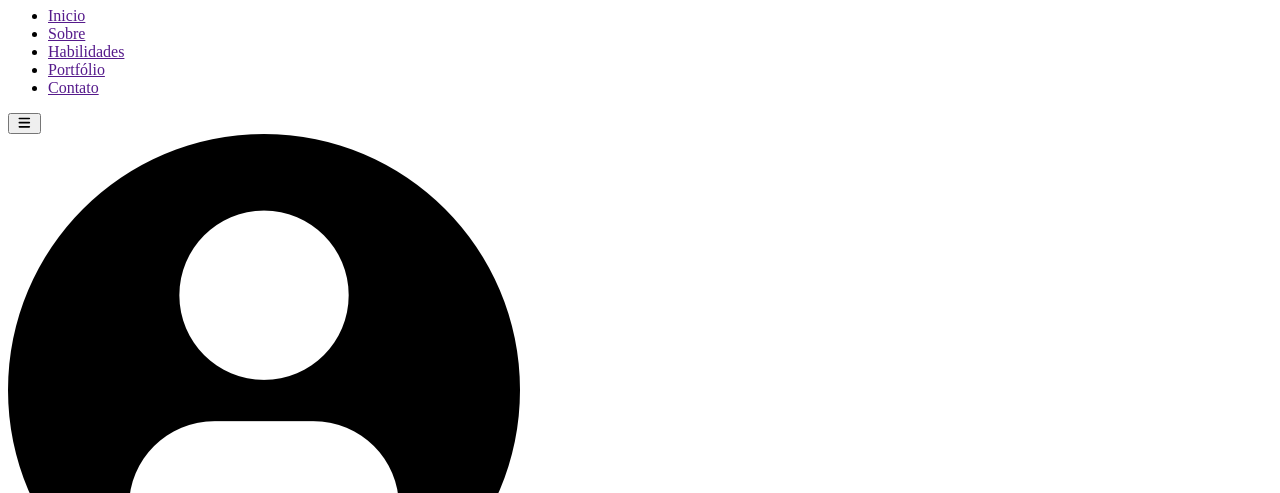
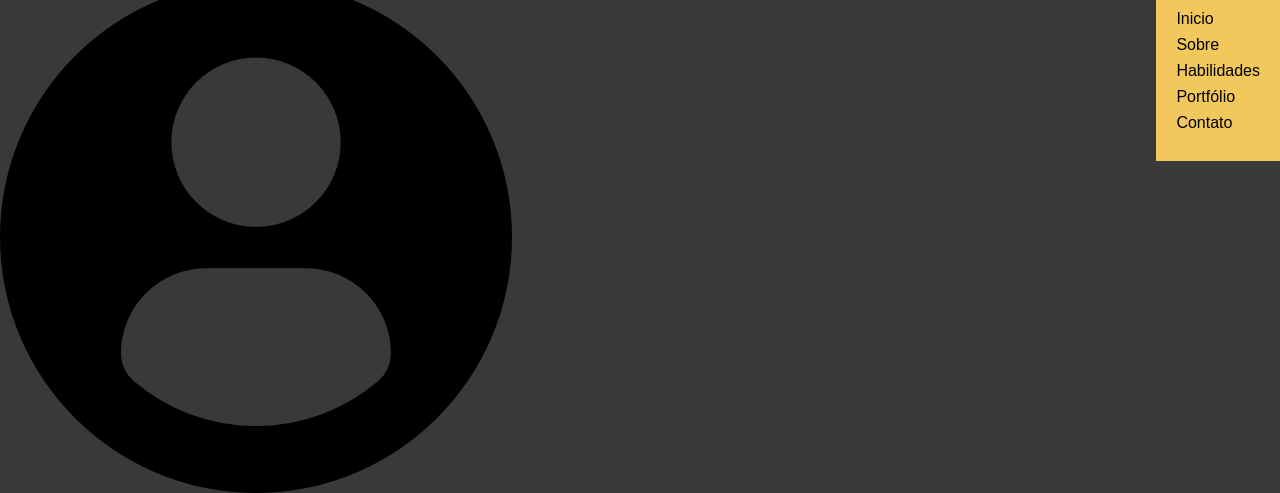
Before and after one commit to ti-eeepdjmm/inforportfolio, a plain HTML site: page index.html in a window 1280 px wide. Shown: the part 99-592 px from the top of the page. Drawn offline with Linux system fonts and the light colour scheme.

Commit message:
atualizando o header

```diff
--- /dev/null
+++ b/css/header.css
@@ -0,0 +1,34 @@
+.header{
+  height: 80px;
+  background-color: var(--cor-secundaria);
+  color:var(--cor-primaria);
+  display:flex;
+  justify-content: space-between;
+}
+
+.menu > ul{
+  background-color: var(--cor-primaria);
+  display: flex;
+  flex-direction: column;
+  row-gap: 10px;
+  padding: 30px 20px;
+  position: absolute;
+  top:80px;
+  right: 0px;
+}
+
+.menu .menu__link{
+  color:var(--cor-secundaria);
+}
+
+.btn-toggle{
+  height:40px;
+  width: 40px;
+  background-color: var(--cor-primaria);
+
+}
+
+.btn-toggle .btn-toggle__icon{
+  height:20px;
+  cursor: pointer;
+}
--- /dev/null
+++ b/css/principal.css
@@ -0,0 +1,17 @@
+@import url('https://fonts.googleapis.com/css2?family=Poppins:ital,wght@0,400;0,500;0,700;0,800;1,400&display=swap');
+
+:root{
+    --cor-primaria:#f2c75c;
+    --cor-secundaria:#000000;
+}
+
+body{
+ background-color: #393939;
+ font-family: sans-serif;
+}
+
+
+a{
+    text-decoration: none;
+    color:#FFFFFF;
+}
--- /dev/null
+++ b/css/reset.css
@@ -0,0 +1,46 @@
+/*
+  Seus estilos irão aqui
+ */
+
+ html, body, div, span, applet, object, iframe,
+h1, h2, h3, h4, h5, h6, p, blockquote, pre,
+a, abbr, acronym, address, big, cite, code,
+del, dfn, em, img, ins, kbd, q, s, samp,
+small, strike, strong, sub, sup, tt, var,
+b, u, i, center,
+dl, dt, dd, ol, ul, li,
+fieldset, form, label, legend,
+table, caption, tbody, tfoot, thead, tr, th, td,
+article, aside, canvas, details, embed,
+figure, figcaption, footer, header, hgroup,
+menu, nav, output, ruby, section, summary,
+time, mark, audio, video {
+    margin: 0;
+    padding: 0;
+    border: 0;
+    font-size: 100%;
+    vertical-align: baseline;
+}
+/* HTML5 display-role reset for older browsers */
+article, aside, details, figcaption, figure,
+footer, header, hgroup, menu, nav, section {
+    display: block;
+}
+body {
+    line-height: 1;
+}
+ol, ul {
+    list-style: none;
+}
+blockquote, q {
+    quotes: none;
+}
+blockquote:before, blockquote:after,
+q:before, q:after {
+    content: '';
+    content: none;
+}
+table {
+    border-collapse: collapse;
+    border-spacing: 0;
+}
--- a/css/style.css
+++ /dev/null
@@ -1,3 +0,0 @@
-/*
-  Seus estilos irão aqui
- */
--- a/index.html
+++ b/index.html
@@ -4,8 +4,11 @@
     <meta charset="UTF-8">
     <meta http-equiv="X-UA-Compatible" content="IE=edge">
     <meta name="viewport" content="width=device-width, initial-scale=1.0">
-    <link rel="stylesheet" href="./css/style.css">
+    <link rel="stylesheet" href="./css/principal.css">
+    <link rel="stylesheet" href="./css/reset.css">
+    <link rel="stylesheet" href="./css/header.css">
     <link rel="stylesheet" href="./css/@fontawesome/all.min.css">
+
     <title>Infor Portfófio</title>
 </head>
 <body>
```
